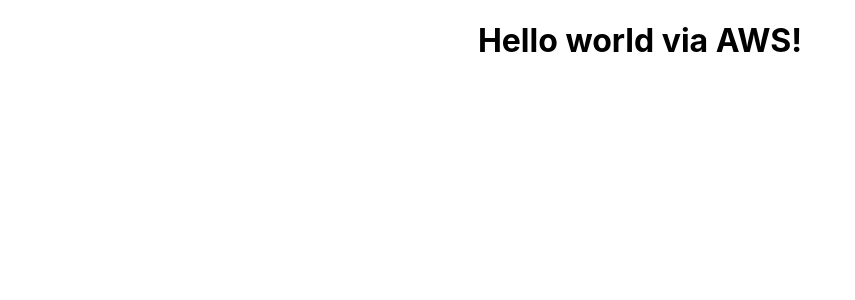
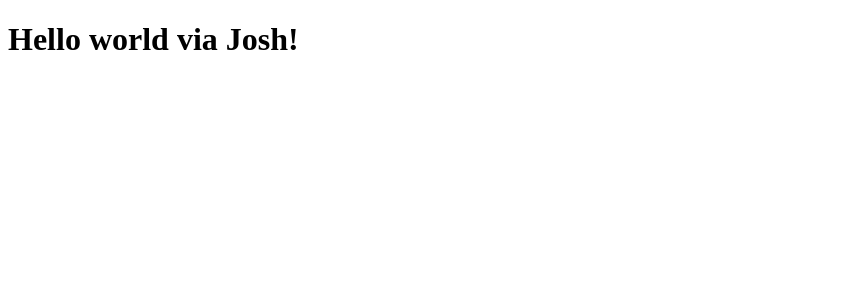
Before and after one commit to Recipe-Stache/recipe-stache-frontend, a React (Create React App) app: page / in a window 1280 px wide. Shown: the top 300 px of the page, without its empty margins (0-855 px from the left). Built offline with nearby package versions, Linux system fonts and the light colour scheme.

Commit message:
[RS-1] Removed material ul and all css

```diff
--- a/src/App.css
+++ /dev/null
@@ -1,38 +0,0 @@
-.App {
-  text-align: center;
-}
-
-.App-logo {
-  height: 40vmin;
-  pointer-events: none;
-}
-
-@media (prefers-reduced-motion: no-preference) {
-  .App-logo {
-    animation: App-logo-spin infinite 20s linear;
-  }
-}
-
-.App-header {
-  background-color: #282c34;
-  min-height: 100vh;
-  display: flex;
-  flex-direction: column;
-  align-items: center;
-  justify-content: center;
-  font-size: calc(10px + 2vmin);
-  color: white;
-}
-
-.App-link {
-  color: #61dafb;
-}
-
-@keyframes App-logo-spin {
-  from {
-    transform: rotate(0deg);
-  }
-  to {
-    transform: rotate(360deg);
-  }
-}
--- a/src/App.js
+++ b/src/App.js
@@ -1,9 +1,7 @@
-import './App.css';
-
 function App() {
   return (
-    <div className="App">
-      <h1>Hello world via AWS!</h1>
+    <div>
+      <h1>Hello world via Josh!</h1>
     </div>
   );
 }
--- a/src/Util/theme.js
+++ /dev/null
@@ -1,20 +0,0 @@
-import { createTheme } from '@material-ui/core/styles';
-import purple from '@material-ui/core/colors/purple';
-import green from '@material-ui/core/colors/green';
-
-function theme() {
-	const theme = createTheme({
-		palette: {
-			primary: {
-				main: purple[500]
-			},
-			secondary: {
-				main: green[500]
-			}
-		}
-	});
-
-	return theme;
-}
-
-export default theme;
--- a/src/index.css
+++ /dev/null
@@ -1,13 +0,0 @@
-body {
-  margin: 0;
-  font-family: -apple-system, BlinkMacSystemFont, 'Segoe UI', 'Roboto', 'Oxygen',
-    'Ubuntu', 'Cantarell', 'Fira Sans', 'Droid Sans', 'Helvetica Neue',
-    sans-serif;
-  -webkit-font-smoothing: antialiased;
-  -moz-osx-font-smoothing: grayscale;
-}
-
-code {
-  font-family: source-code-pro, Menlo, Monaco, Consolas, 'Courier New',
-    monospace;
-}
--- a/src/index.js
+++ b/src/index.js
@@ -1,18 +1,13 @@
 import React from 'react';
 import ReactDOM from 'react-dom';
-import './index.css';
 import App from './App';
 import reportWebVitals from './reportWebVitals';
-import { ThemeProvider } from '@material-ui/core/styles'
-import theme from './Util/theme'
 <link rel="stylesheet" href="https://fonts.googleapis.com/css?family=Roboto:300,400,500,700&display=swap" />;
 <link rel="stylesheet" href="https://fonts.googleapis.com/icon?family=Material+Icons" />
 
 ReactDOM.render(
   <React.StrictMode>
-    <ThemeProvider theme={theme}>
       <App />
-    </ThemeProvider>
   </React.StrictMode>,
   document.getElementById('root')
 );
```
